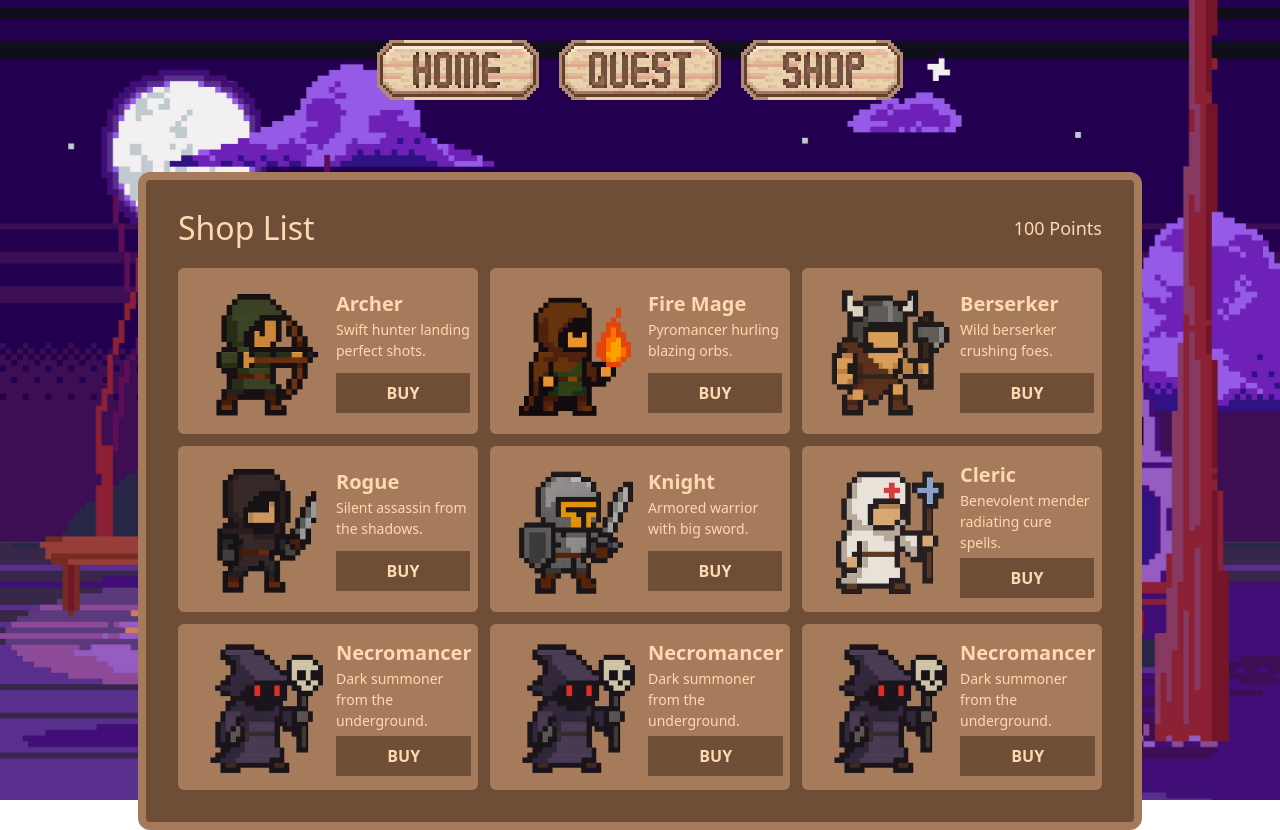
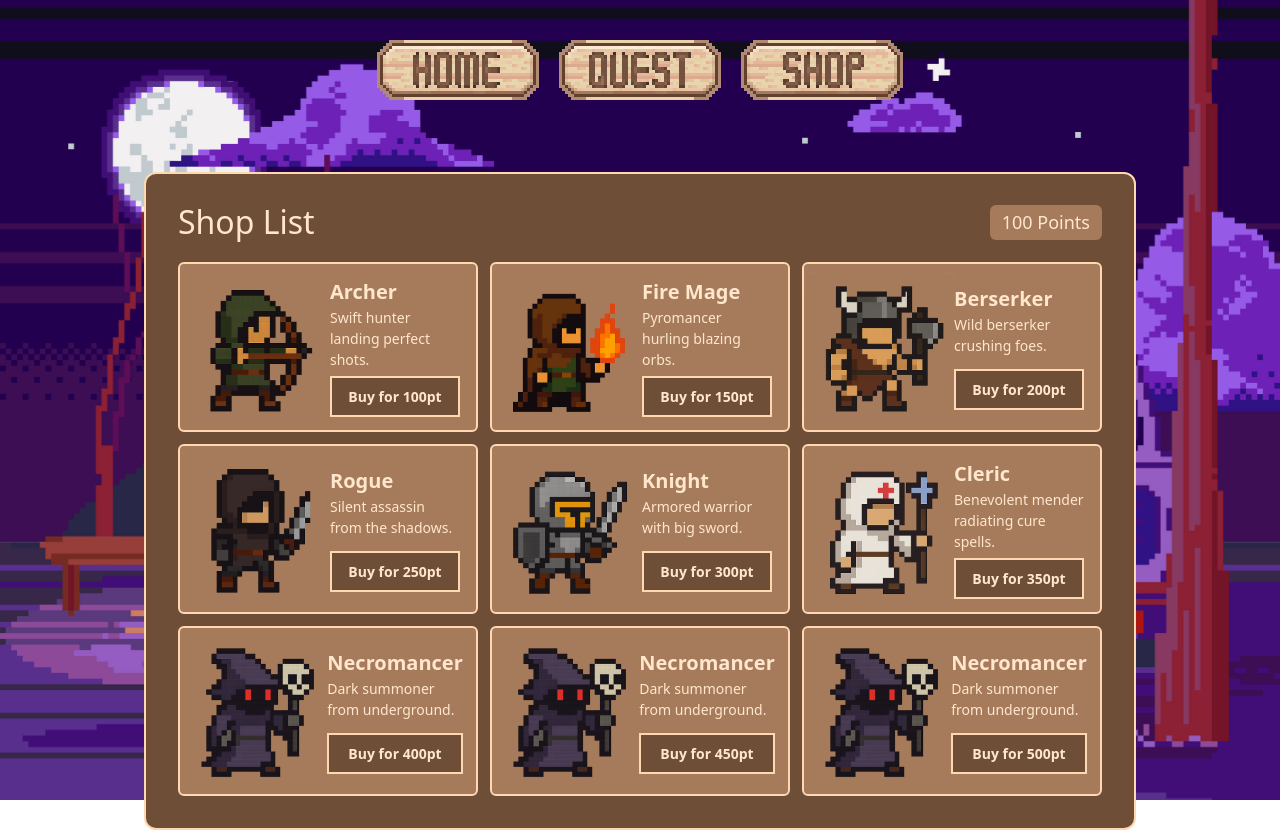
Before and after one commit to juvenslaurensiusdwitama/react-realm, a React (Vite) app in the folder React Realm/: page /shop in a window 1280 px wide. Built offline with nearby package versions, Linux system fonts and the light colour scheme.

Commit message:
feat: shop list ui completed

```diff
--- a/React Realm/src/pages/Shop/components/ShopList.jsx
+++ b/React Realm/src/pages/Shop/components/ShopList.jsx
@@ -12,68 +12,77 @@ const ShopList = () => {
             name: 'Archer',
             description: 'Swift hunter landing perfect shots.',
             img: archer,
+            price: 100
         },
         {
             name: 'Fire Mage',
             description: 'Pyromancer hurling blazing orbs.',
             img: fireMage,
+            price: 150
         },
         {
             name: 'Berserker',
             description: 'Wild berserker crushing foes.',
             img: berserker,
+            price: 200
         },
         {
             name: 'Rogue',
             description: ' Silent assassin from the shadows.',
             img: rogue,
+            price: 250
         },
         {
             name: 'Knight',
             description: 'Armored warrior with big sword.',
             img: swordsMan,
+            price: 300
         },
         {
             name: 'Cleric',
             description: 'Benevolent mender radiating cure spells.',
             img: cleric,
+            price: 350
         },
         {
             name: 'Necromancer',
-            description: 'Dark summoner from the underground.',
+            description: 'Dark summoner from underground.',
             img: necromancer,
+            price: 400
         },
         {
             name: 'Necromancer',
-            description: 'Dark summoner from the underground.',
+            description: 'Dark summoner from underground.',
             img: necromancer,
+            price: 450
         },
         {
             name: 'Necromancer',
-            description: 'Dark summoner from the underground.',
+            description: 'Dark summoner from underground.',
             img: necromancer,
+            price: 500
         },
     ]
 
     return (
-        <div className="my-8 flex items-center text-[#FED8B1]">
+        <div className="my-8 flex items-center text-[#ffe6cd]">
             <div className="bg-[#6F4E37] min-w-[750px] rounded-[12px]
-                flex flex-col gap-4 w-full pt-6 pb-8 px-8 border-[8px] border-[#A67B5B]
+                flex flex-col gap-4 w-full pt-6 pb-8 px-8 border-[2px] border-[#FED8B1]
             ">
                 <div className="flex justify-between items-center">
                     <h1 className="text-[32px] font-medium">Shop List</h1>
-                    <p className="text-[18px] font-medium">100 Points</p>
+                    <p className="text-[18px] font-medium bg-[#A67B5B] py-1 px-3 rounded-[6px]">100 Points</p>
                 </div>
                 <ul className="grid grid-cols-3 gap-3">
                     {listAvatar.map((avatar, i) => (
-                        <li className="bg-[#A67B5B] w-[300px] rounded-[6px] p-2 flex">
-                            <img src={avatar.img} alt="" className='w-[150px]' />
+                        <li className="bg-[#A67B5B] w-[300px] rounded-[6px] py-2 pr-4 flex justify-center border-[2px] border-[#FED8B1]">
+                            <img src={avatar.img} alt="avatar" className='w-[150px]' />
                             <div className='flex flex-col justify-evenly'>
                                 <div>
                                     <h1 className='text-[20px] font-semibold'>{avatar.name}</h1>
                                     <p className='text-[14px]'>{avatar.description}</p>
                                 </div>
-                                <button className='bg-[#6F4E37] text-[#FED8B1]  font-bold p-2'>BUY</button>
+                                <button className='bg-[#6F4E37] text-[14px] border-[2px] border-[#FED8B1] font-bold p-2'>Buy for {avatar.price}pt</button>
                             </div>
                         </li>
                     )
```
